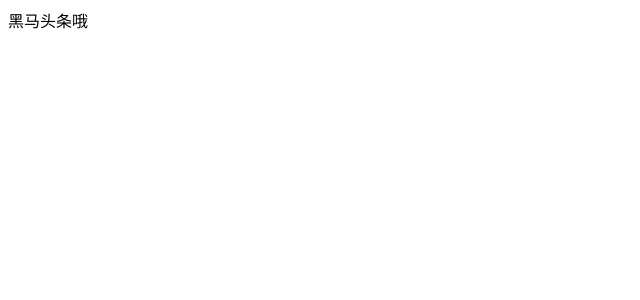
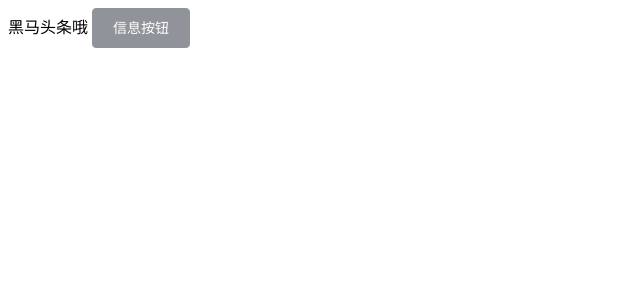
Before and after one commit to zhangliqi0423/heima-toutiao-pc, a Vue app: page / in a window 1280 px wide. Shown: the top 300 px of the page, without its empty margins (0-640 px from the left). Built offline with nearby package versions, Linux system fonts and the light colour scheme.

Commit message:
使用饿了么UI框架

```diff
--- a/package.json
+++ b/package.json
@@ -9,7 +9,9 @@
   },
   "dependencies": {
     "core-js": "^3.3.2",
-    "vue": "^2.6.10"
+    "element-ui": "^2.12.0",
+    "vue": "^2.6.10",
+    "vue-router": "^3.1.3"
   },
   "devDependencies": {
     "@vue/cli-plugin-babel": "^4.0.0",
--- a/src/App.vue
+++ b/src/App.vue
@@ -1,5 +1,8 @@
 <template>
-  <div id="app">黑马头条哦</div>
+  <div id="app">
+    黑马头条哦
+    <el-button type="info">信息按钮</el-button>
+  </div>
 </template>
 
 <script>
--- a/src/main.js
+++ b/src/main.js
@@ -1,5 +1,9 @@
 import Vue from 'vue'
+import ElementUI from 'element-ui'
+import 'element-ui/lib/theme-chalk/index.css'
 import App from './App.vue'
+
+Vue.use(ElementUI)
 
 Vue.config.productionTip = false
 
```
Also changed, not shown: 1 other file (tests, documents, lock files or other folders).
